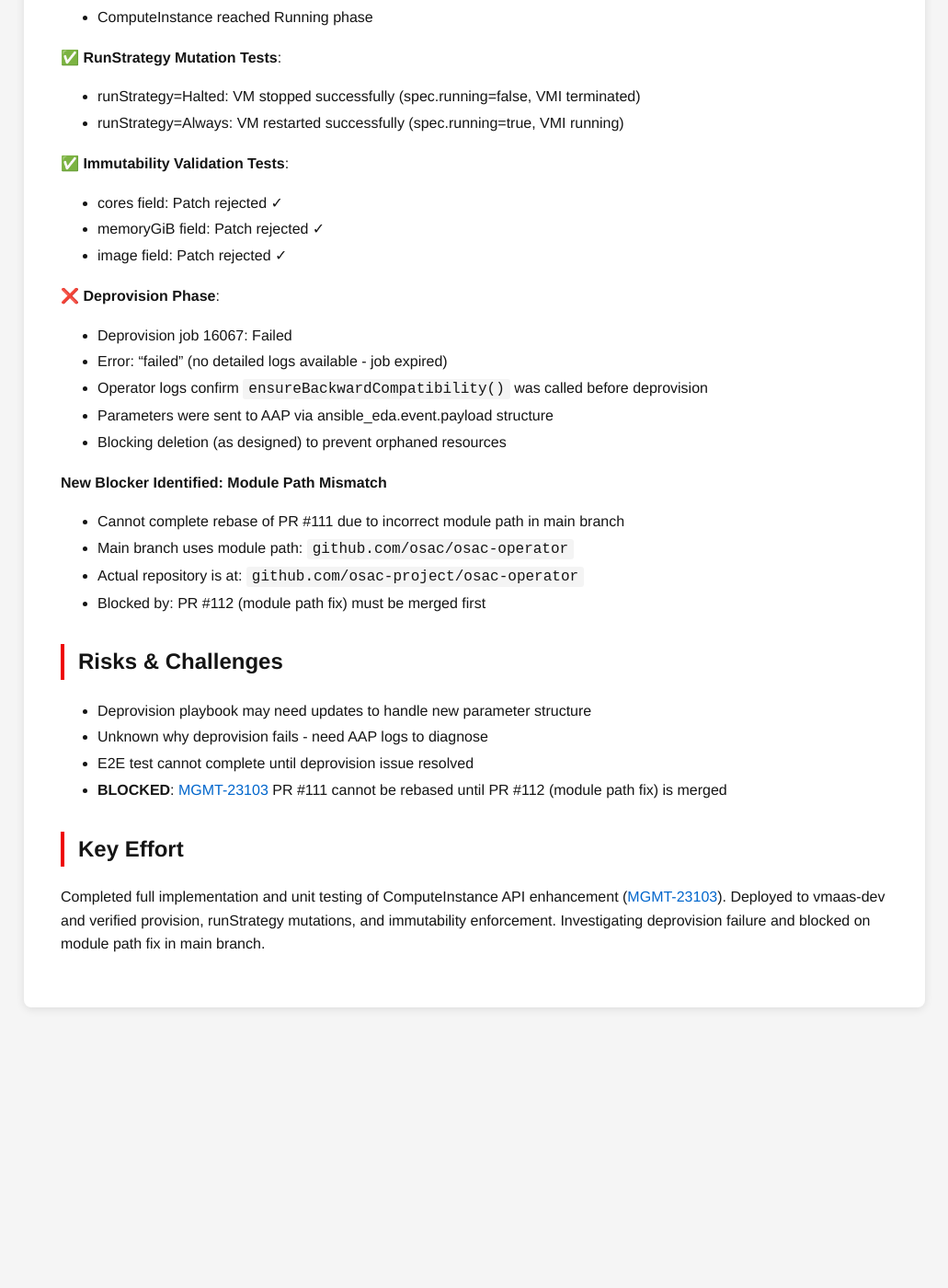
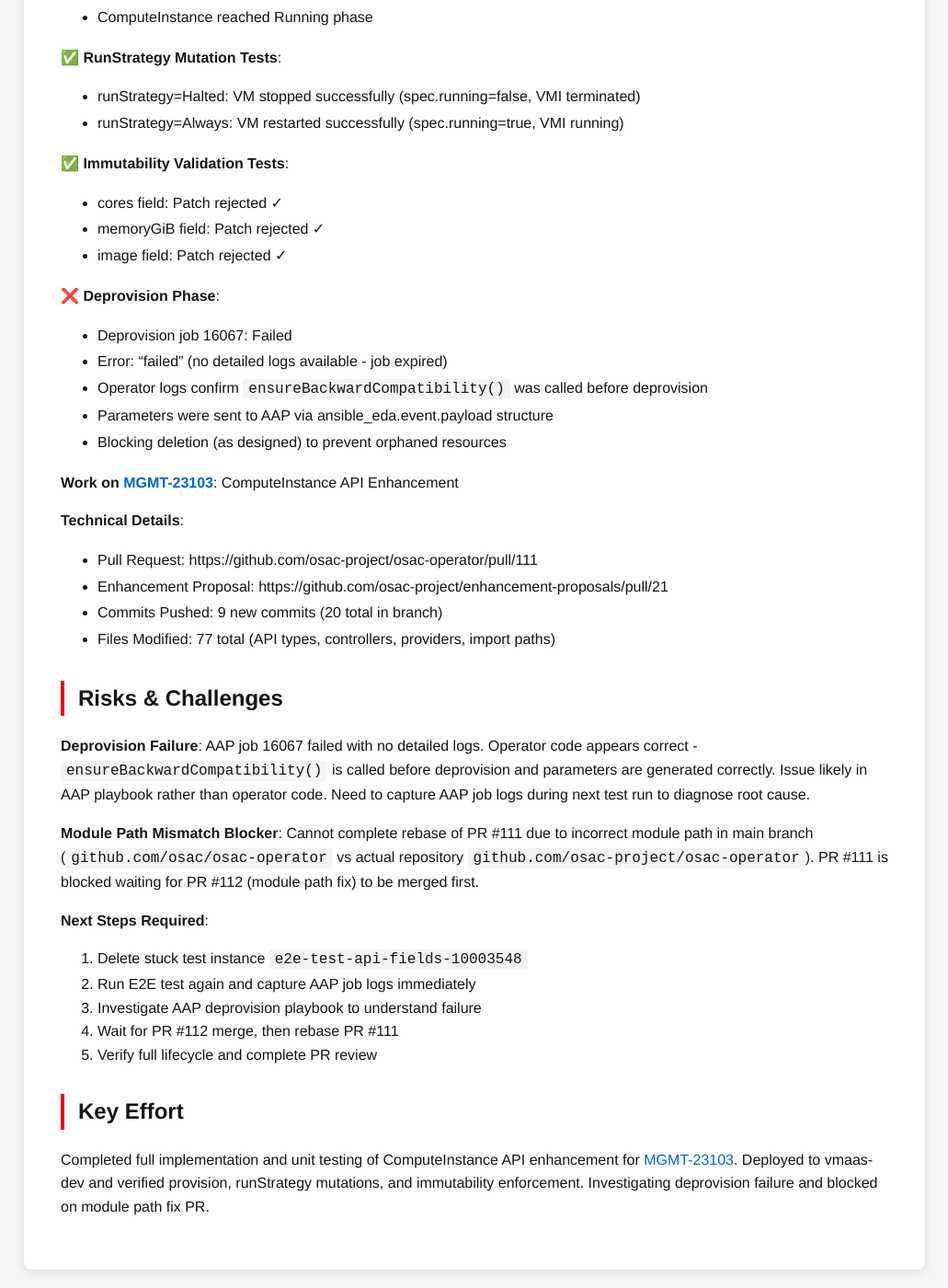
Before and after one commit to tzvatot/daily-status, a Jekyll site: the page built from 2026-02-18.md, in a window 1280 px wide and 1400 px high, scrolled down 1168 px. Shown: the whole window at 92% size, without its empty margins (124-1155 px from the left). Built offline with Jekyll 4.4.1, drawn with Linux system fonts in a browser that asks for light colours; before the commit the page ends 2283 px from its top, so only the background shows below that; some of the changed text lies outside the part shown.

Commit message:
Daily status update - 2026-02-18

```diff
--- a/2026-02-18.md
+++ b/2026-02-18.md
@@ -59,19 +59,27 @@
 - Parameters were sent to AAP via ansible_eda.event.payload structure
 - Blocking deletion (as designed) to prevent orphaned resources
 
-**New Blocker Identified: Module Path Mismatch**
-- Cannot complete rebase of PR #111 due to incorrect module path in main branch
-- Main branch uses module path: `github.com/osac/osac-operator`
-- Actual repository is at: `github.com/osac-project/osac-operator`
-- Blocked by: PR #112 (module path fix) must be merged first
+**Work on [MGMT-23103](https://issues.redhat.com/browse/MGMT-23103)**: ComputeInstance API Enhancement
+
+**Technical Details**:
+- Pull Request: https://github.com/osac-project/osac-operator/pull/111
+- Enhancement Proposal: https://github.com/osac-project/enhancement-proposals/pull/21
+- Commits Pushed: 9 new commits (20 total in branch)
+- Files Modified: 77 total (API types, controllers, providers, import paths)
 
 ## Risks & Challenges
 
-- Deprovision playbook may need updates to handle new parameter structure
-- Unknown why deprovision fails - need AAP logs to diagnose
-- E2E test cannot complete until deprovision issue resolved
-- **BLOCKED**: [MGMT-23103](https://issues.redhat.com/browse/MGMT-23103) PR #111 cannot be rebased until PR #112 (module path fix) is merged
+**Deprovision Failure**: AAP job 16067 failed with no detailed logs. Operator code appears correct - `ensureBackwardCompatibility()` is called before deprovision and parameters are generated correctly. Issue likely in AAP playbook rather than operator code. Need to capture AAP job logs during next test run to diagnose root cause.
+
+**Module Path Mismatch Blocker**: Cannot complete rebase of PR #111 due to incorrect module path in main branch (`github.com/osac/osac-operator` vs actual repository `github.com/osac-project/osac-operator`). PR #111 is blocked waiting for PR #112 (module path fix) to be merged first.
+
+**Next Steps Required**:
+1. Delete stuck test instance `e2e-test-api-fields-10003548`
+2. Run E2E test again and capture AAP job logs immediately
+3. Investigate AAP deprovision playbook to understand failure
+4. Wait for PR #112 merge, then rebase PR #111
+5. Verify full lifecycle and complete PR review
 
 ## Key Effort
 
-Completed full implementation and unit testing of ComputeInstance API enhancement ([MGMT-23103](https://issues.redhat.com/browse/MGMT-23103)). Deployed to vmaas-dev and verified provision, runStrategy mutations, and immutability enforcement. Investigating deprovision failure and blocked on module path fix in main branch.
+Completed full implementation and unit testing of ComputeInstance API enhancement for [MGMT-23103](https://issues.redhat.com/browse/MGMT-23103). Deployed to vmaas-dev and verified provision, runStrategy mutations, and immutability enforcement. Investigating deprovision failure and blocked on module path fix PR.
```
Also changed, not shown: other parts of 2026-02-18.md (+1 -1 lines).
